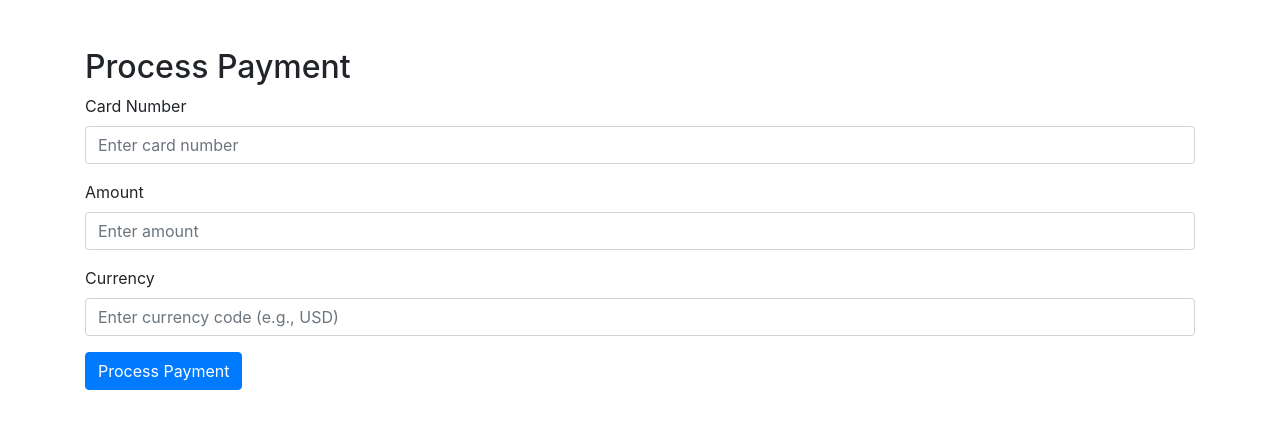
After one commit to Schweem/1FullStack_Flask_Group_Project, a Flask app: template templates/process_payment.html in a window 1280 px wide. The commit adds this page. Shown: the top 429 px of the page. Run offline with Flask 3, Linux system fonts and the light colour scheme; the template is opened without the code that fills it, so the values that code supplies are empty; some libraries are stand-ins or nearby versions.

Commit message:
commit before submit
- basic functionality
 + payment_error
 + proccess_payment
 + booking_success
 + User now navigates between pages,
  can login and view available bikes.
  User can logout or go to home page
  at any time.
 + User cannot submit an empty
  payment field otherwise it will throw
  payment error.

```diff
--- a/app.py
+++ b/app.py
@@ -1,11 +1,15 @@
+from datetime import datetime
+
 import pandas as pd
 import sqlite3
+import requests
+import json
 
-from flask import Flask, render_template, request, session, redirect, url_for
+from flask import Flask, render_template, request, session, redirect, url_for, jsonify
 from flask_session import Session
 
 app = Flask(__name__)
-app.secret_key = 'some_secret_key'  # Change this to a more secure key in a real application
+app.secret_key = 'this_is_so_secret'  # Change this to a more secure key in a real application
 # Configure session to use filesystem
 
 app.config['SESSION_TYPE'] = 'filesystem'
@@ -14,6 +18,8 @@ app.config['SESSION_KEY_PREFIX'] = 'login_session:'
 app.config['SESSION_FILE_DIR'] = './.flask_session/'
 Session(app)
 
+# Global variable to store DataFrame
+df = None
 
 @app.route('/login', methods=['GET', 'POST'])
 def login():
@@ -25,81 +31,123 @@ def login():
 
         if cur.fetchone() is None:
             con.close()
-            return render_template('index.html', message='Invalid credentials')
+            return render_template('index.html', message='Invalid credentials', is_authenticated=is_authenticated)
         else:
             # For now, we're not checking the credentials, just setting the session
             con.close()
             session['authenticated'] = True
             session['name'] = request.form['username']
             return redirect(url_for('index'))  # Redirect to the main page after login
-    return render_template('index.html')
-
+    return render_template('index.html', is_authenticated=is_authenticated)
 
 @app.route('/logout')
 def logout():
     session.pop('authenticated', None)
     return redirect(url_for('login'))
 
-
 def is_authenticated():
     return session.get('authenticated', False)
 
-
 @app.route('/')
 def index():
-    # if not is_authenticated():
-    #     return redirect(url_for('login'))
-    # Sample data for demonstration
-    data = {
-        'station_id': [1, 2, 3],
-        'name': ['Station A', 'Station B', 'Station C'],
-        'status': ['Active', 'Inactive', 'Active'],
-        'latitude': [34.0522, 36.7783, 40.7128],
-        'longitude': [-118.2437, -119.4179, -74.0060]
-    }
+    global df  # Use the global df variable
+    if not is_authenticated():
+        return redirect(url_for('login'))
 
-    df = pd.DataFrame(data)
-    print(df)
     con = sqlite3.connect('SarasotaBikeGang.db')
     df = pd.read_sql_query("Select station_id, name, status, latitude, longitude from bikeshare_stations", con)
-    print(df.head())
     con.close()
     name = session.get('name', 'Unknown')
 
-    return render_template('availability.html', name=name, stations=df)
+    return render_template('availability.html', name=name, stations=df, is_authenticated=is_authenticated)
 
+def bikeAvailability(station_id):
+    conn = sqlite3.connect('SarasotaBikeGang.db')
+    sql_string = f"SELECT b.bike_id, b.bike_type, b.status_code, s.name, s.status FROM bikes b JOIN bikeshare_stations s ON b.last_station_id = s.station_id WHERE b.last_station_id = {station_id}"
 
-def bikeAvailbilty(station_id):
-    # Sample data for demonstration
-    data = {
-        'bike_id': [101, 102, 103],
-        'bike_type': ['Mountain', 'Road', 'Hybrid'],
-        'last_maintenance_date': ['2023-01-15', '2023-02-10', '2023-03-05'],
-        'status_code': [1, 2, 1],
-        'comment': ['Good condition', 'Needs tire replacement', 'New bike']
-    }
-    conn = sqlite3.connect('SarasotaBikeGang.db')
-    sqlString = "select b.bike_id, b.bike_type, b.status_code, s.name, s.status from bikes b join bikeshare_stations s on b.last_station_id = s.station_id where b.last_station_id = " + station_id
-
-    print(sqlString)
-    df = pd.read_sql_query(sqlString, conn)
-    # bikes_df = pd.DataFrame(data)
+    print(sql_string)
+    df = pd.read_sql_query(sql_string, conn)
+    conn.close()
 
     return df
 
 
-@app.route('/checkAvailability', methods=['GET', 'POST'])
-def checkAvailability():
+@app.route('/checkAvailability', methods=['POST'])
+def check_availability():
+    if not is_authenticated():
+        return redirect(url_for('login'))
+
     choice = request.form['location']
     print("what was chosen: ", choice)
-    bikes = bikeAvailbilty(choice)
+    bikes = bikeAvailability(choice)
     print(bikes)
-    if len(bikes) > 0:
-        print("Bike is available")
-        return render_template('booking.html', name=session.get('name', 'Unknown'), message="Bikes are available",
-                               bikes=bikes)
 
+    if bikes.empty:
+        return render_template('availability.html', name=session.get('name', 'Unknown'), stations=df, bikes=bikes,
+                               message="No bikes available at the selected location", is_authenticated=is_authenticated)
+
+    return render_template('booking.html', name=session.get('name', 'Unknown'), message="Bikes are available",
+                           bikes=bikes, is_authenticated=is_authenticated)
+
+
+@app.route('/bookAndPay', methods=['POST'])
+def book_and_pay():
+    if not is_authenticated():
+        return redirect(url_for('login'))
+
+    # Extract data from the form submission
+    bike_id = request.form.get('bike')
+    payment_type = request.form.get('paymentType')
+    amount = request.form.get('amount')
+
+    # Validate the data (add your own validation logic)
+
+    # Check for missing values
+    if not all([bike_id, payment_type, amount]):
+        return render_template('payment_error.html', name=session.get('name', 'Unknown'),
+                               error_message="Missing values for payment", is_authenticated=is_authenticated)
+
+    # Store payment information in the database
+    # You'll need to modify this part based on your database schema
+    conn = sqlite3.connect('SarasotaBikeGang.db')
+    cur = conn.cursor()
+    cur.execute("INSERT INTO payment_history (user_id, trip_index, amount, payment_date, description) VALUES (?, ?, ?, ?, ?)",
+                (session.get('user_id'), bike_id, amount, datetime.now(), 'Bike booking payment'))
+    conn.commit()
+    conn.close()
+
+    # Make the POST request to the payment processing service
+    payment_url = 'http://localhost:5000/process_payment'  # Update with your actual URL
+    payment_data = {
+        "card_number": "1234567890123456",
+        "amount": amount,
+        "currency": "USD"
+    }
+    headers = {'Content-type': 'application/json'}
+    json_data = json.dumps(payment_data)
+
+    # Make the POST request
+    response = requests.post(payment_url, data=json_data, headers=headers)
+
+    # Check the response
+    if response.status_code == 200:
+        result = response.json()
+        print("Payment processed successfully:")
+        print(result)
+        # Add any additional logic for booking the bike
+        return render_template('booking_success.html', name=session.get('name', 'Unknown'), bike_id=bike_id, payment_type=payment_type, amount=amount, is_authenticated=is_authenticated)
+
+    else:
+        print("Payment processing failed. Response code:", response.status_code)
+        print("Error message:", response.text)
+        # Handle payment failure, redirect to an error page or display a message
+        return render_template('payment_error.html', name=session.get('name', 'Unknown'), error_message="Payment processing failed", is_authenticated=is_authenticated)
+
+@app.route('/process_payment', methods=['POST'])
+def process_payment():
+    # Your payment processing logic here
+    # This is where you interact with your payment processing service
+    return jsonify({"status": "success"})
 
 if __name__ == "__main__":
     app.run(debug=True)
-    # print(testvale)
--- a/sample.py
+++ b/sample.py
@@ -6,6 +6,10 @@ app.secret_key = 'your_secret_key'  # Change this to a secure secret key
 
 # SQLite database configuration
 DATABASE = 'SarasotaBikeGang.db'
+
+
+def is_authenticated():
+    return session.get('authenticated', False)
 
 
 # Helper function to establish a database connection
@@ -33,7 +37,7 @@ def login():
         else:
             return 'Login failed. Invalid username or password.'
 
-    return render_template('login.html')
+    return render_template('login.html', is_authenticated=is_authenticated)
 
 
 # Dashboard route for authenticated users
--- /dev/null
+++ b/templates/process_payment.html
@@ -0,0 +1,77 @@
+<!DOCTYPE html>
+<html lang="en">
+
+<head>
+    <meta charset="UTF-8">
+    <meta name="viewport" content="width=device-width, initial-scale=1.0">
+    <title>Process Payment</title>
+    <!-- Bootstrap CSS -->
+    <link href="https://stackpath.bootstrapcdn.com/bootstrap/4.5.2/css/bootstrap.min.css" rel="stylesheet">
+</head>
+
+<body>
+
+    <div class="container mt-5">
+        <h2>Process Payment</h2>
+
+        <form id="paymentForm">
+            <div class="form-group">
+                <label for="cardNumber">Card Number</label>
+                <input type="text" class="form-control" id="cardNumber" placeholder="Enter card number" required>
+            </div>
+
+            <div class="form-group">
+                <label for="amount">Amount</label>
+                <input type="number" class="form-control" id="amount" placeholder="Enter amount" required>
+            </div>
+
+            <div class="form-group">
+                <label for="currency">Currency</label>
+                <input type="text" class="form-control" id="currency" placeholder="Enter currency code (e.g., USD)" required>
+            </div>
+
+            <button type="button" class="btn btn-primary" onclick="processPayment()">Process Payment</button>
+        </form>
+    </div>
+
+    <!-- Bootstrap JS and jQuery -->
+    <script src="https://code.jquery.com/jquery-3.5.1.slim.min.js"></script>
+    <script src="https://cdn.jsdelivr.net/npm/@popperjs/core@2.9.3/dist/umd/popper.min.js"></script>
+    <script src="https://stackpath.bootstrapcdn.com/bootstrap/4.5.2/js/bootstrap.min.js"></script>
+
+    <!-- Your custom script for processing payment -->
+    <script>
+        function processPayment() {
+            // Get values from the form
+            var cardNumber = document.getElementById('cardNumber').value;
+            var amount = document.getElementById('amount').value;
+            var currency = document.getElementById('currency').value;
+
+            // Create payment data object
+            var paymentData = {
+                card_number: cardNumber,
+                amount: parseFloat(amount),
+                currency: currency
+            };
+
+            // Make the AJAX request to your Flask endpoint
+            $.ajax({
+                url: '{{ url_for("process_payment") }}',
+                type: 'POST',
+                contentType: 'application/json',
+                data: JSON.stringify(paymentData),
+                success: function(response) {
+                    alert('Payment processed successfully!');
+                    console.log(response);
+                },
+                error: function(error) {
+                    alert('Payment processing failed. Check console for details.');
+                    console.error(error);
+                }
+            });
+        }
+    </script>
+
+</body>
+
+</html>
```
Also changed, not shown: templates/availability.html (+21 -8 lines), templates/base.html (+7 -1 lines), templates/booking.html (+11 -5 lines), templates/booking_success.html (added, +15 -0 lines), templates/payment_error.html (added, +11 -0 lines), SarasotaBikeGang.db, 5 other files.
